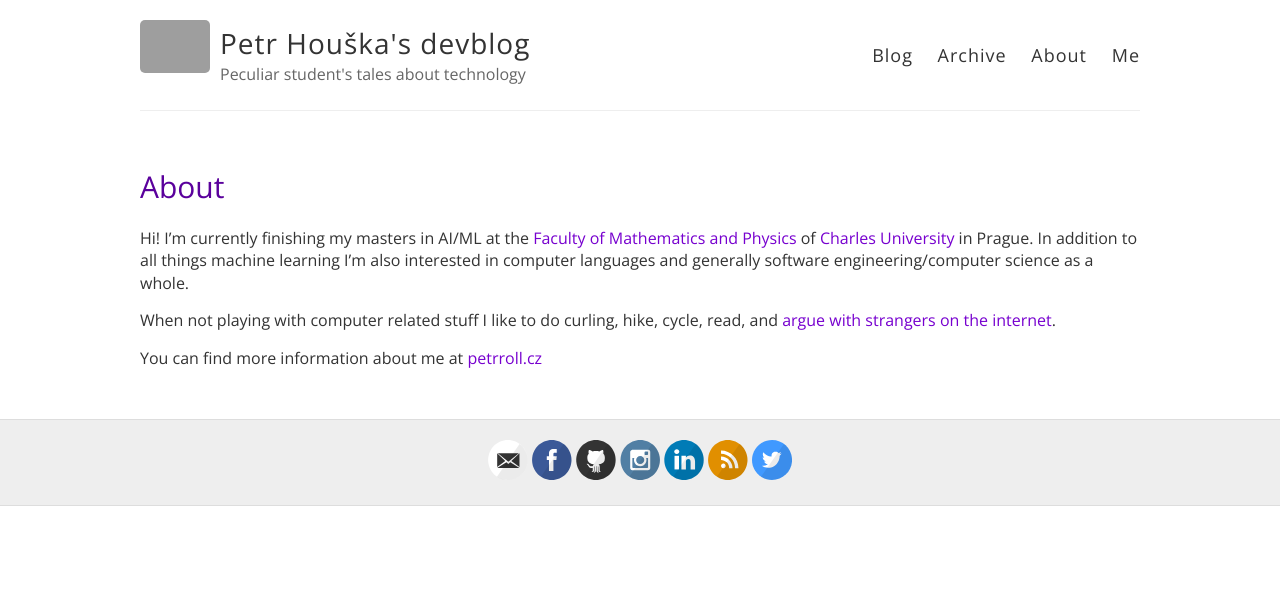
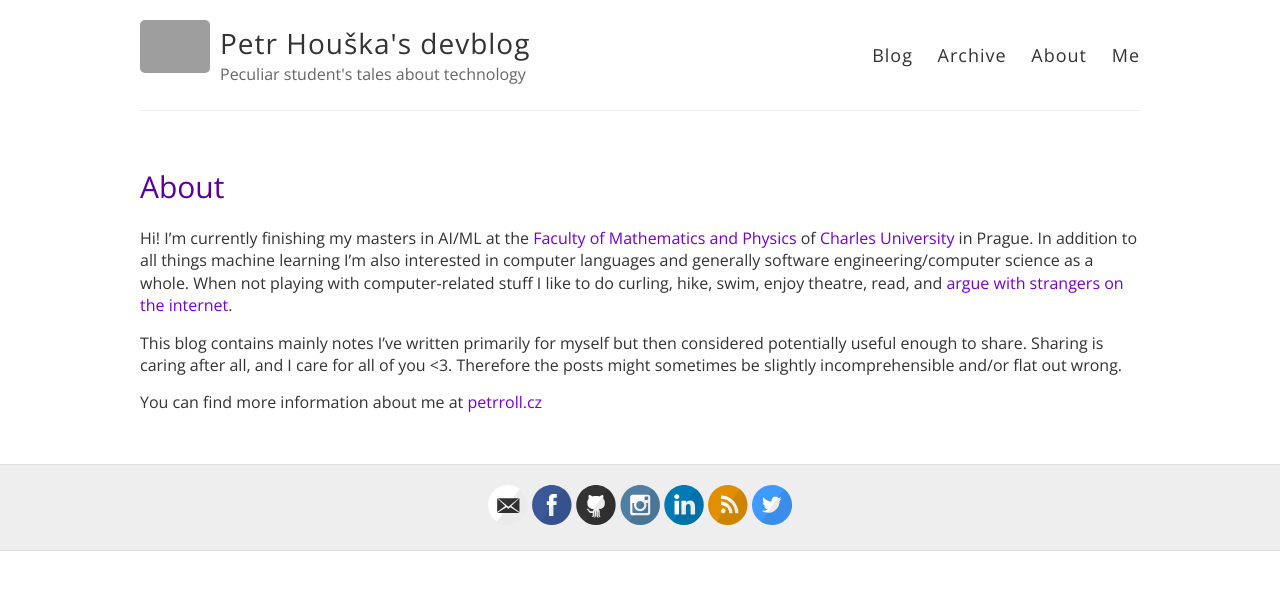
Before and after one commit to petrroll/devblog, a Jekyll site: the page built from about.md, in a window 1280 px wide. Shown: the top 590 px of the page. Built offline with Jekyll 4.4.1, drawn with Linux system fonts in a browser that asks for light colours; grey boxes are pictures that could not be loaded.

Commit message:
Update about.md

```diff
--- a/about.md
+++ b/about.md
@@ -4,8 +4,8 @@
 permalink: /about/
 ---
 
-Hi! I'm currently finishing my masters in AI/ML at the [Faculty of Mathematics and Physics](https://mff.cuni.cz) of [Charles University](https://cuni.cz) in Prague. In addition to all things machine learning I'm also interested in computer languages and generally software engineering/computer science as a whole.
+Hi! I'm currently finishing my masters in AI/ML at the [Faculty of Mathematics and Physics](https://mff.cuni.cz) of [Charles University](https://cuni.cz) in Prague. In addition to all things machine learning I'm also interested in computer languages and generally software engineering/computer science as a whole. When not playing with computer-related stuff I like to do curling, hike, swim, enjoy theatre, read, and [argue with strangers on the internet](https://xkcd.com/386/).
 
-When not playing with computer related stuff I like to do curling, hike, cycle, read, and [argue with strangers on the internet](https://xkcd.com/386/).
+This blog contains mainly notes I've written primarily for myself but then considered potentially useful enough to share. Sharing is caring after all, and I care for all of you <3. Therefore the posts might sometimes be slightly incomprehensible and/or flat out wrong.
 
 You can find more information about me at [petrroll.cz](https://petrroll.cz)
```
